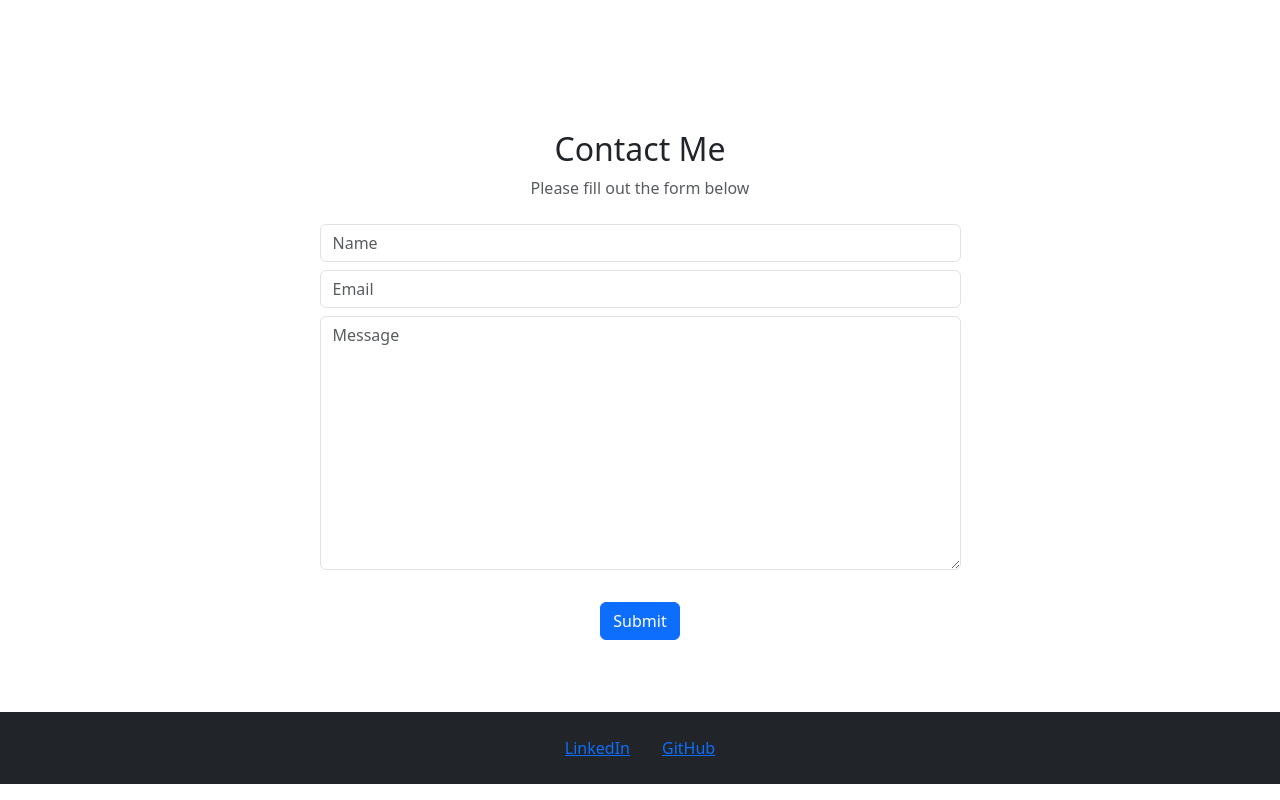
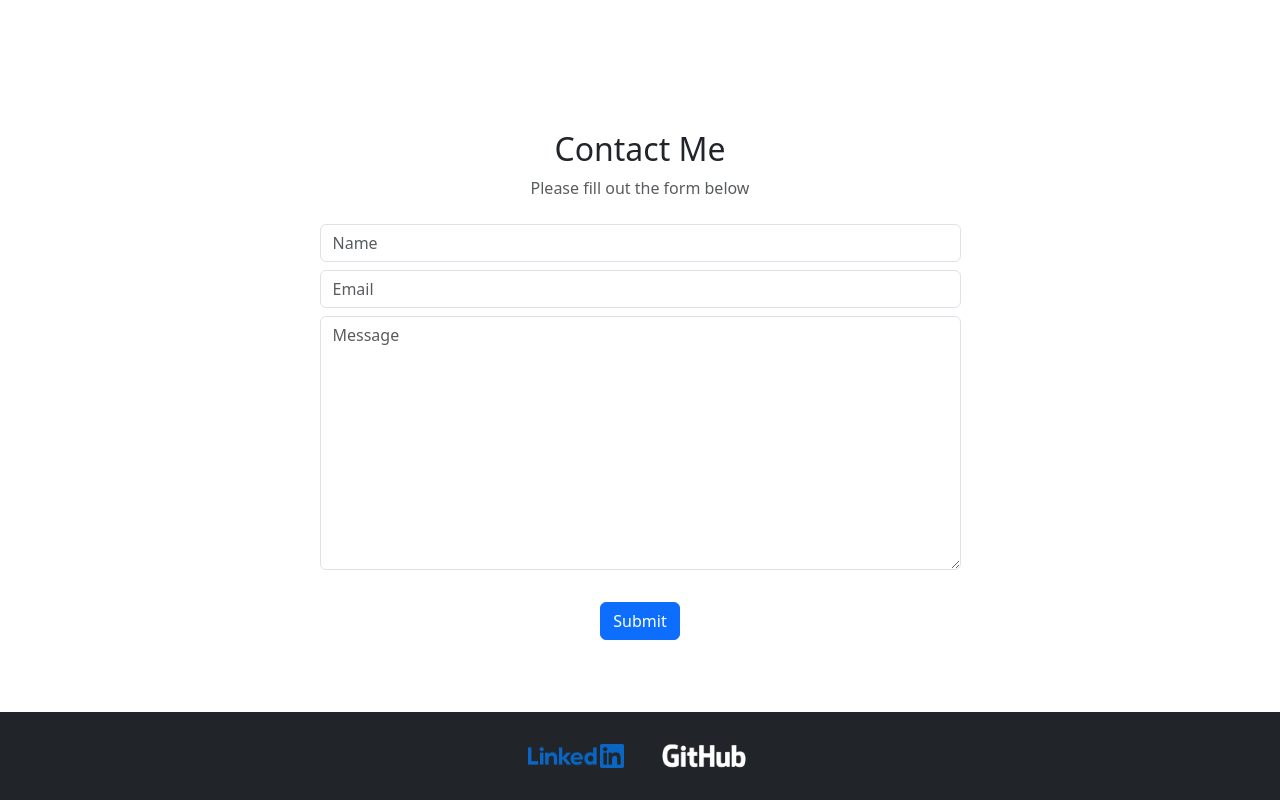
Before and after one commit to ryankline122/portfolio-v2, a Vue app: page / in a window 1280 px wide. Shown: the part 2874-3674 px from the top of the page. Built offline with nearby package versions, Linux system fonts and the light colour scheme.

Commit message:
Adds footer icons

```diff
--- a/src/components/FooterComponent.vue
+++ b/src/components/FooterComponent.vue
@@ -5,13 +5,27 @@
 <template>
 <!-- Footer -->
 <footer class="bg-dark text-light p-4">
-    <div class="container">
+    <div class="container text-center">
         <div class="row">
             <div class="col-md-12 text-center">
-                <a href="https://www.linkedin.com/in/your-linkedin-profile" class="mx-3" target="_blank">LinkedIn</a>
-                <a href="https://github.com/your-github-profile" class="mx-3" target="_blank">GitHub</a>
+                <a href="https://www.linkedin.com/in/your-linkedin-profile" target="_blank">
+                    <img src="@/assets/linkedin.png" alt="LinkedIn" class="mx-3" />
+                </a>
+                <a href="https://github.com/your-github-profile" target="_blank">
+                    <img src="@/assets/gh.png" alt="GitHub" class="mx-3" />
+                </a>
             </div>
         </div>
     </div>
 </footer>
+
 </template>
+
+<style scoped>
+
+img {
+    max-width: 6rem;
+    height: auto;
+}
+
+</style>
```
Also changed, not shown: src/assets/gh.png (added), src/assets/linkedin.png (added).
